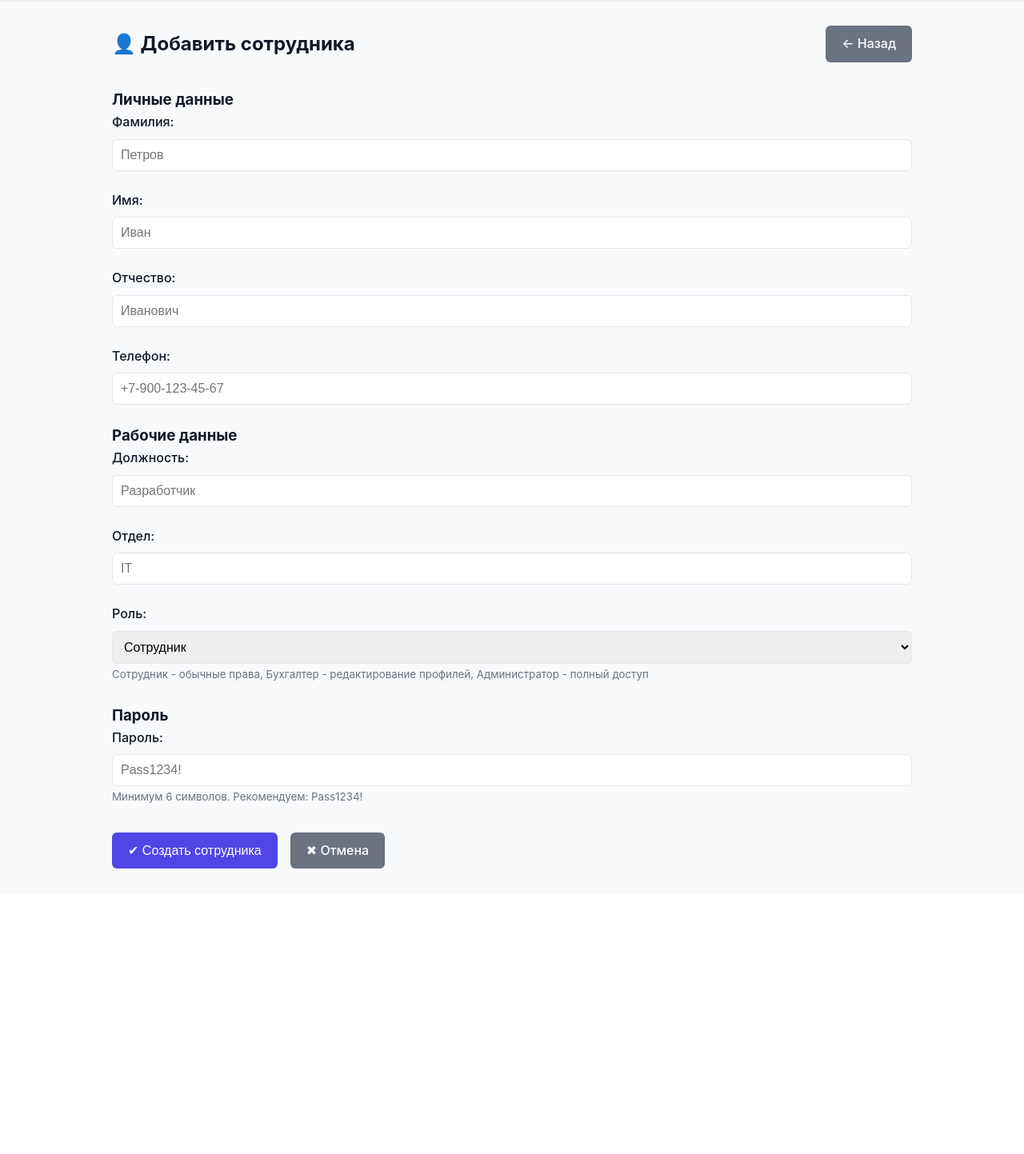
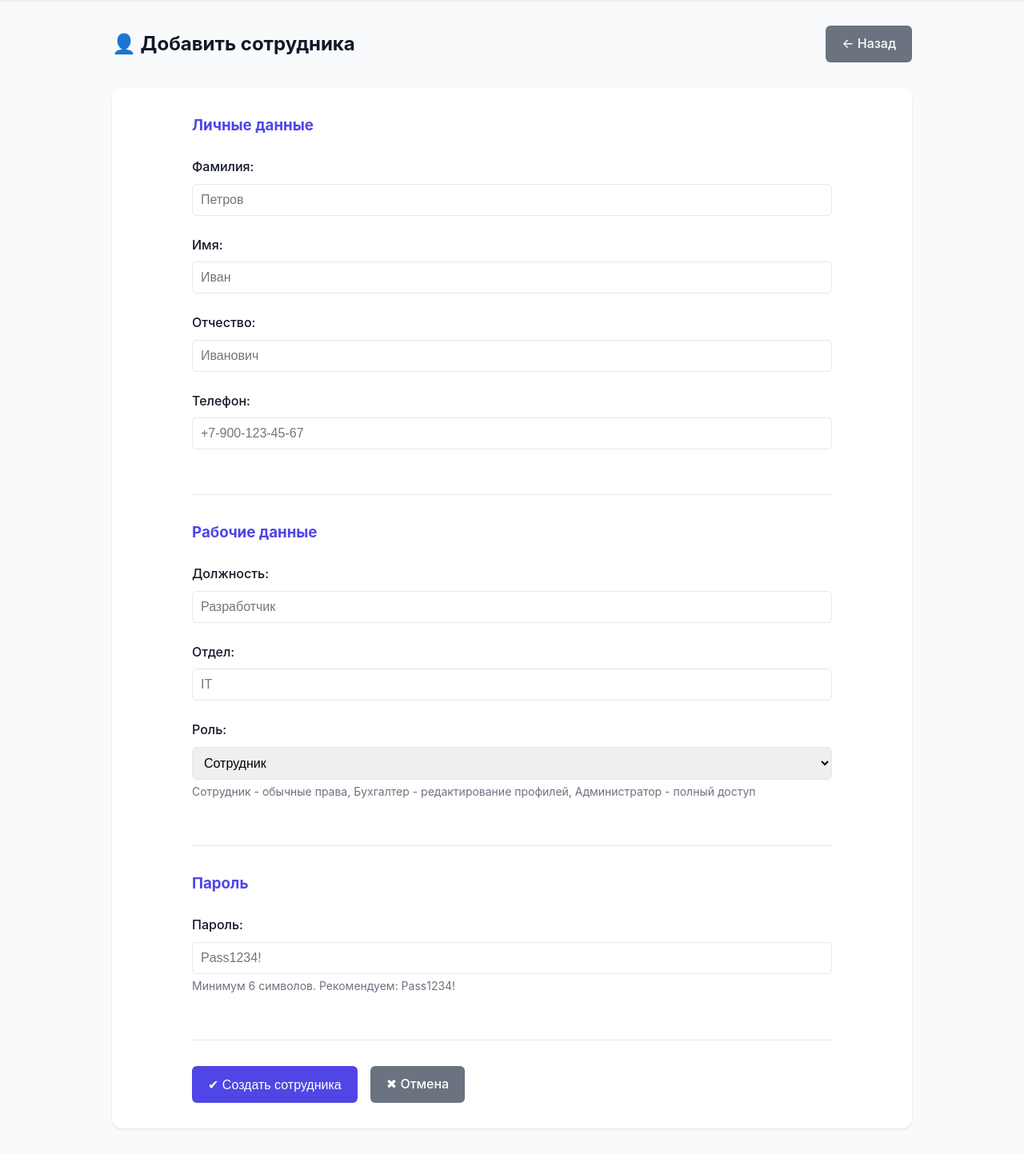
Before and after one commit to romadarol15-gif/hr_platform_updated, a Django app: page /employee/create/ in a window 1280 px wide. Shown: the part 71-1514 px from the top of the page at 80% size. Before the commit the page ends 1157 px from the top, so only its background shows below. Run offline with Django 5.2, Linux system fonts and the light colour scheme; the visitor is signed in with stand-in values (Sample User, id 1); data that the repository does not hold is empty; parts of the project's set-up code (start-up, migrations or seed data) failed here and were passed over.

Commit message:
Добавлены стили для TASK-X ID и кнопки создания сотрудника
- task-id: серый моношрифт для ID задач
- btn-success: зелёная кнопка
- form-section, form-standard, form-container

```diff
--- a/static/css/styles.css
+++ b/static/css/styles.css
@@ -52,6 +52,8 @@ body {
 .btn-primary:hover {background-color: var(--primary-hover);}
 .btn-secondary {background-color: var(--text-secondary); color: white;}
 .btn-secondary:hover {background-color: #374151;}
+.btn-success {background-color: var(--success-color); color: white;}
+.btn-success:hover {background-color: #059669;}
 .btn-danger {background-color: var(--danger-color); color: white;}
 .btn-danger:hover {background-color: #dc2626;}
 .btn-sm {padding: 0.375rem 0.875rem; font-size: 0.875rem;}
@@ -63,7 +65,14 @@ textarea.form-control {resize: vertical; min-height: 100px;}
 .form-group {margin-bottom: 1.5rem;}
 .form-group label {display: block; margin-bottom: 0.5rem; font-weight: 500; color: var(--text-primary);}
 .form-hint {display: block; margin-top: 0.25rem; font-size: 0.875rem; color: var(--text-secondary);}
+.form-text {display: block; margin-top: 0.25rem; font-size: 0.875rem;}
+.text-muted {color: var(--text-secondary);}
 .form-grid {display: grid; grid-template-columns: repeat(auto-fit, minmax(250px, 1fr)); gap: 1.5rem;}
+.form-container {background-color: var(--bg-card); padding: 2rem; border-radius: 0.75rem; box-shadow: var(--shadow);}
+.form-standard {max-width: 800px; margin: 0 auto;}
+.form-section {margin-bottom: 2rem; padding-bottom: 2rem; border-bottom: 1px solid var(--border-color);}
+.form-section:last-child {border-bottom: none; margin-bottom: 0; padding-bottom: 0;}
+.form-section h3 {margin-bottom: 1.5rem; color: var(--primary-color);}
 
 .messages {margin-bottom: 1.5rem;}
 .alert {padding: 1rem; border-radius: 0.375rem; margin-bottom: 1rem;}
@@ -111,7 +120,6 @@ textarea.form-control {resize: vertical; min-height: 100px;}
 .profile-info-short .position {font-size: 1.125rem; color: var(--primary-color); margin-bottom: 0.25rem;}
 .profile-info-short .department {color: var(--text-secondary); margin-bottom: 0.25rem;}
 .profile-info-short .employee-number {color: var(--text-secondary); font-size: 0.875rem;}
-.text-muted {color: var(--text-secondary);}
 
 /* Образование */
 .education-section {background-color: var(--bg-card); padding: 2rem; border-radius: 0.75rem; box-shadow: var(--shadow);}
@@ -125,9 +133,12 @@ textarea.form-control {resize: vertical; min-height: 100px;}
 .diploma-file a:hover {text-decoration: underline;}
 .education-actions {margin-top: 1rem; display: flex; gap: 0.5rem;}
 
+/* Задачи */
 .tasks-list {display: flex; flex-direction: column; gap: 1rem;}
 .task-card {background-color: var(--bg-card); padding: 1.5rem; border-radius: 0.75rem; box-shadow: var(--shadow);}
 .task-header {display: flex; justify-content: space-between; align-items: center; margin-bottom: 1rem;}
+.task-header h3 {display: flex; align-items: center; gap: 0.5rem; margin: 0;}
+.task-id {font-family: 'Courier New', monospace; color: var(--text-secondary); font-size: 0.875rem; font-weight: 600; background-color: var(--bg-body); padding: 0.125rem 0.5rem; border-radius: 0.25rem;}
 .task-meta {display: flex; flex-wrap: wrap; gap: 1.5rem; margin-top: 1rem; font-size: 0.875rem; color: var(--text-secondary);}
 .task-related-request {margin-top: 0.5rem; padding: 0.5rem; background-color: var(--bg-body); border-radius: 0.375rem;}
 
```
